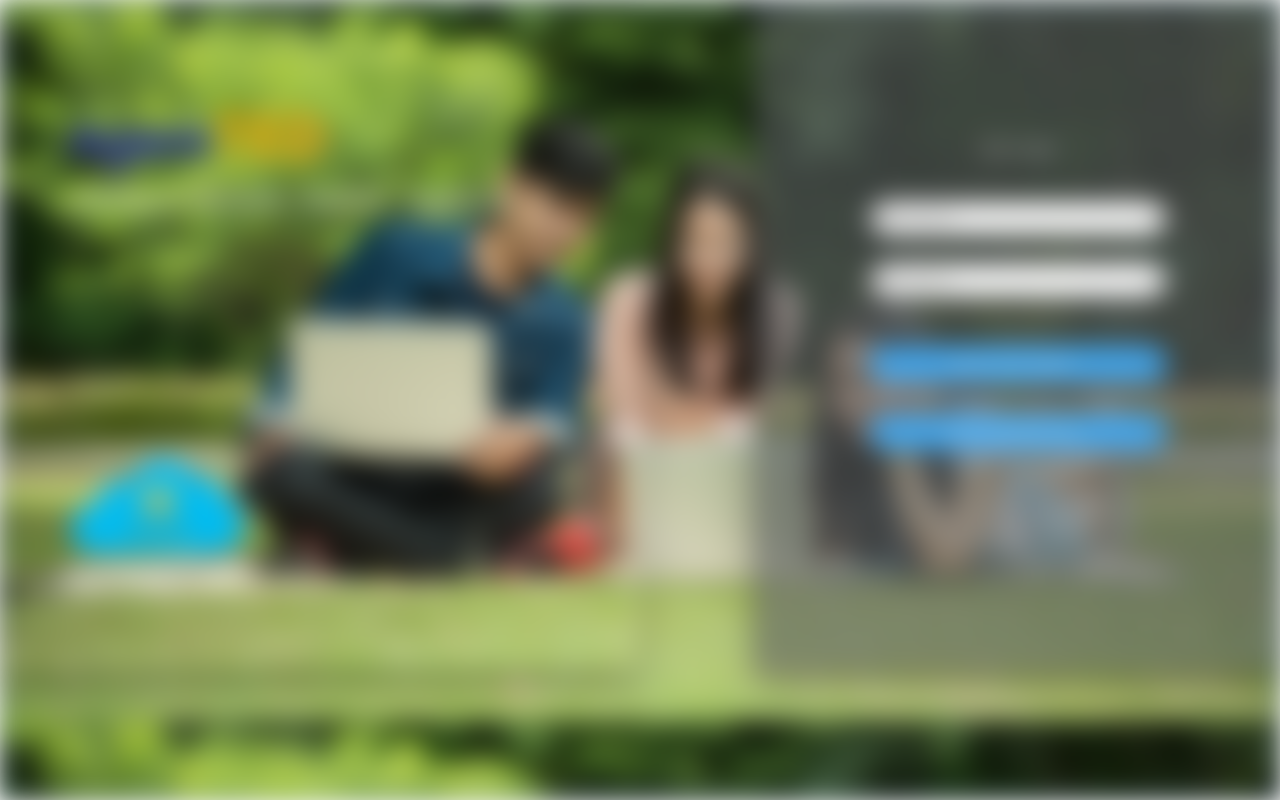
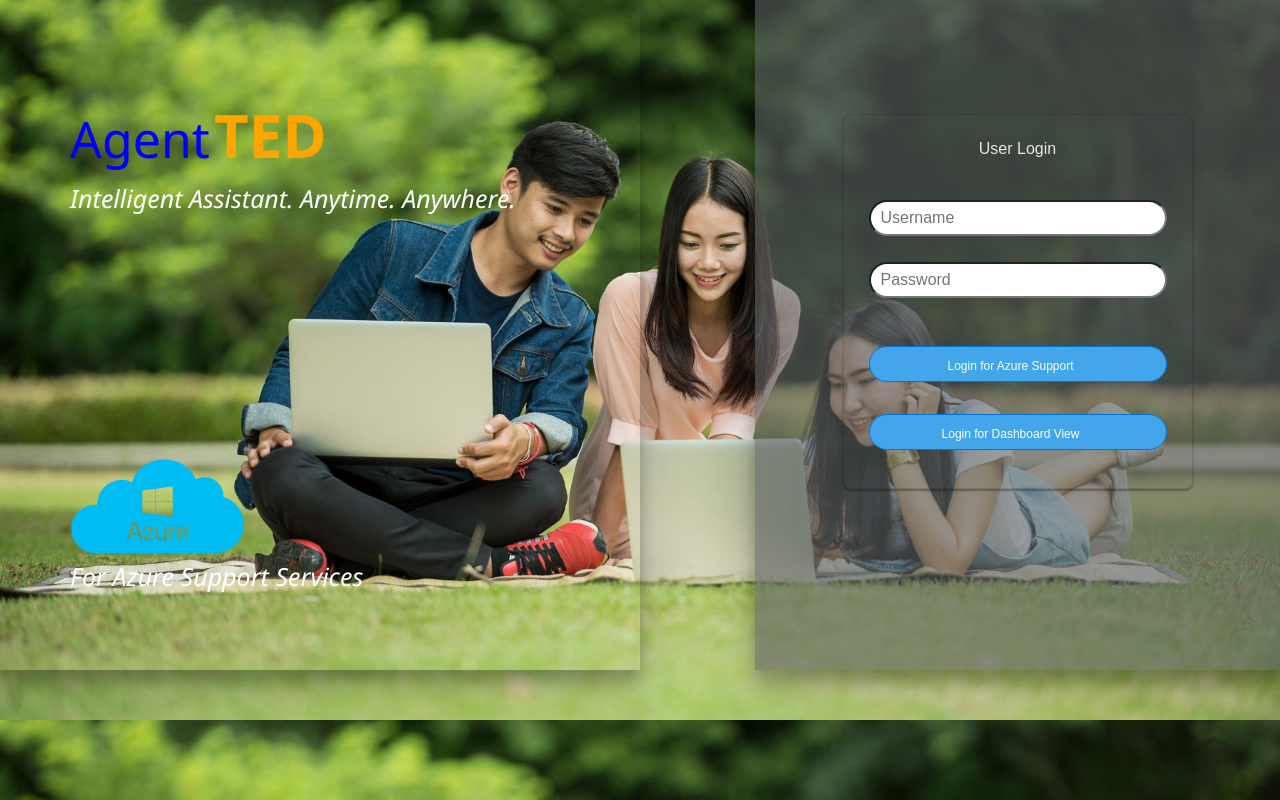
Before and after one commit to emailtovinod/testfarm, a Flask app: page / in a window 1280 px wide. Run offline with Flask 2, Linux system fonts and the light colour scheme; some libraries are stand-ins or nearby versions.

Commit message:
Update style2.css

```diff
--- a/static/style2.css
+++ b/static/style2.css
@@ -8,7 +8,6 @@ background: -moz-radial-gradient(center, ellipse cover,  rgba(185,210,224,1) 0%,
 background: -webkit-radial-gradient(center, ellipse cover,  rgba(185,210,224,1) 0%,rgba(187,214,228,1) 0%,rgba(186,211,225,1) 15%,rgba(186,211,225,1) 38%,rgba(169,199,215,1) 68%,rgba(169,199,215,1) 68%,rgba(169,199,215,1) 82%,rgba(158,191,208,1) 100%); /* Chrome10-25,Safari5.1-6 */
 background: radial-gradient(ellipse at center,  rgba(185,210,224,1) 0%,rgba(187,214,228,1) 0%,rgba(186,211,225,1) 15%,rgba(186,211,225,1) 38%,rgba(169,199,215,1) 68%,rgba(169,199,215,1) 68%,rgba(169,199,215,1) 82%,rgba(158,191,208,1) 100%); /* W3C, IE10+, FF16+, Chrome26+, Opera12+, Safari7+ */
 filter: progid:DXImageTransform.Microsoft.gradient( startColorstr='#b9d2e0', endColorstr='#9ebfd0',GradientType=1 ); /* IE6-9 fallback on horizontal gradient */
-filter: blur(10px)
 
 }
 
```
